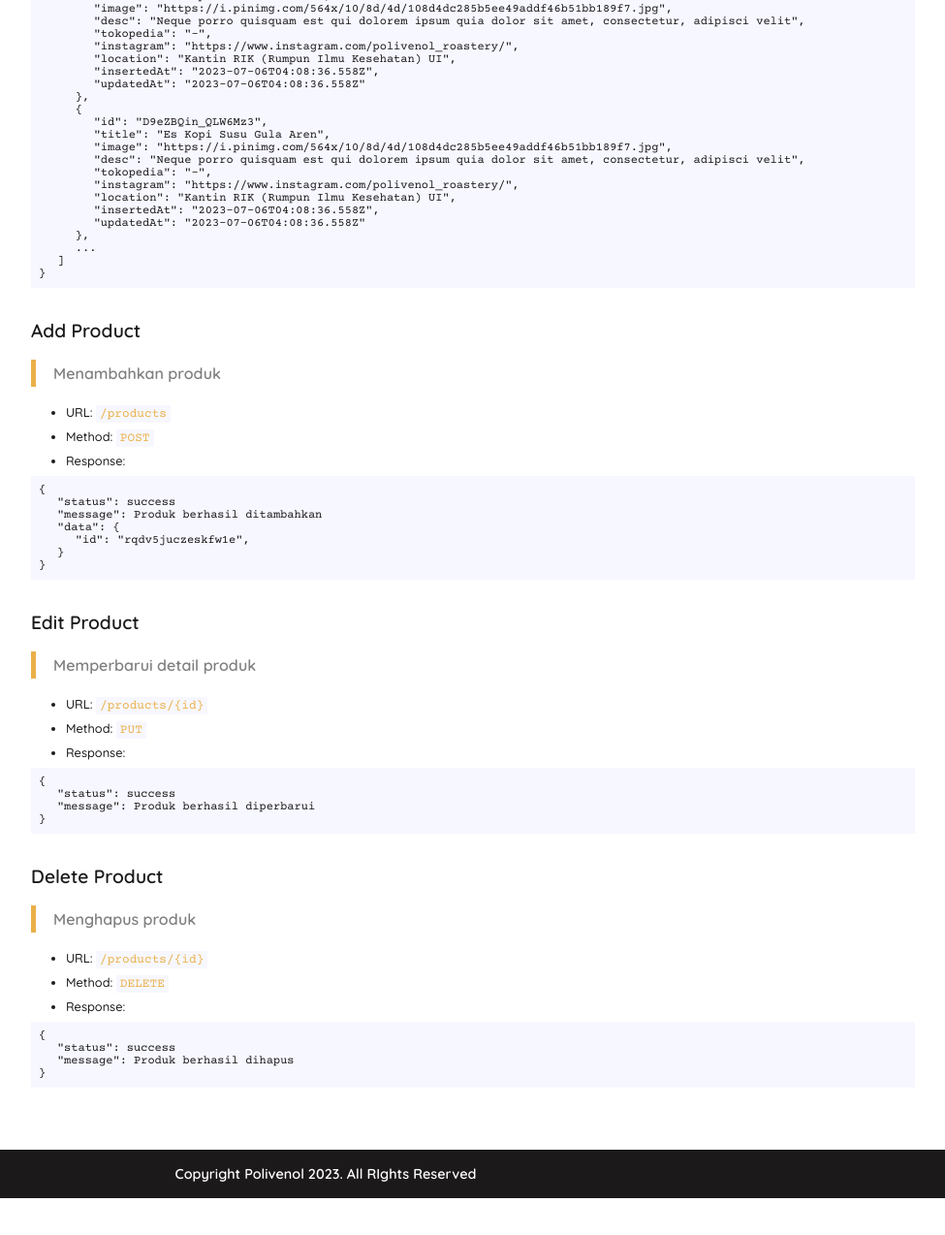
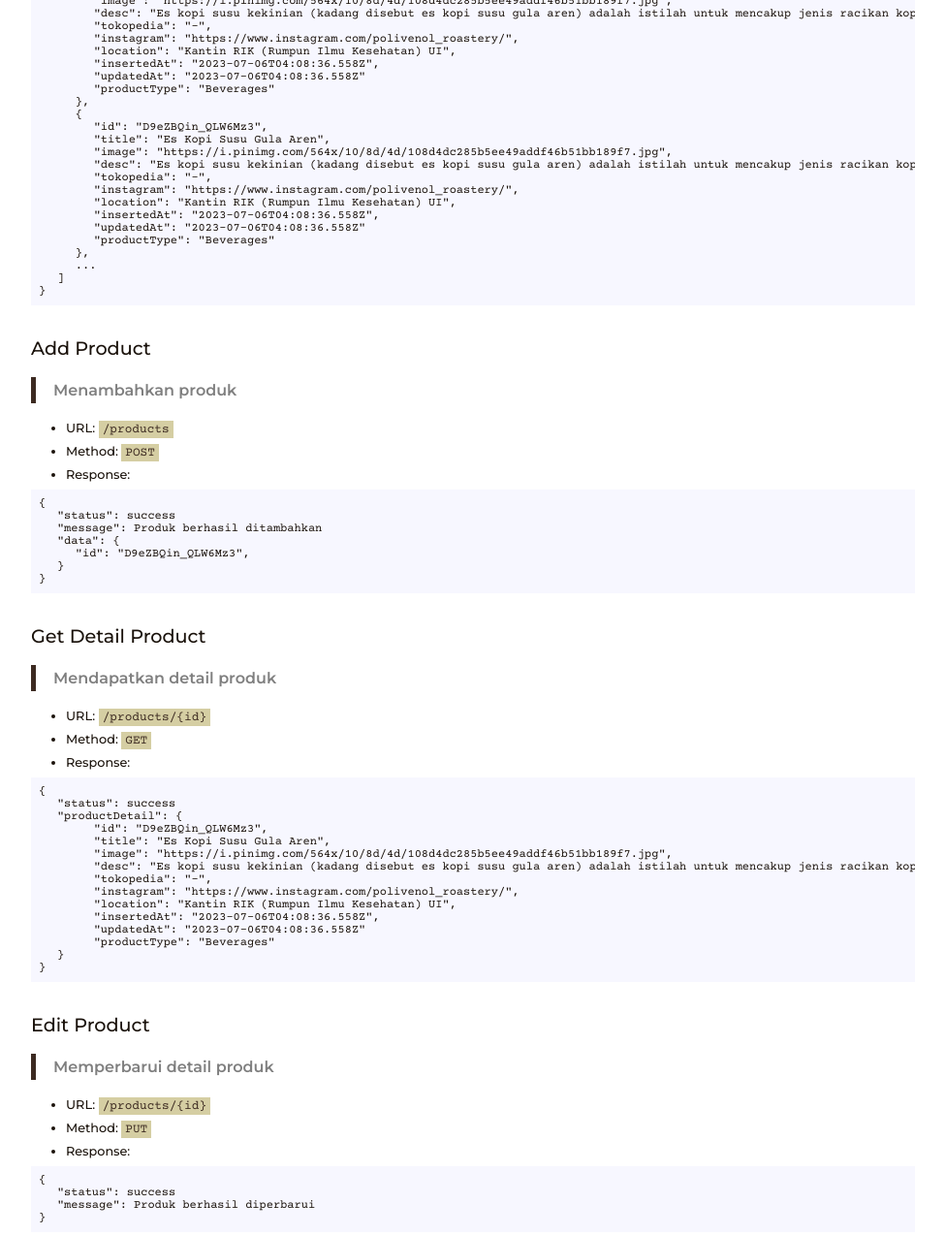
Before and after one commit to Salsabilan12/PolivenolAPI, a website: page src/views/index.html in a window 1280 px wide. Shown: the part 509-1783 px from the top of the page at 97% size, without its empty margins (304-1279 px from the left). Before the commit the page ends 1745 px from the top, so only its background shows below. Drawn offline with nearby package versions, Linux system fonts and the light colour scheme.

Commit message:
endpoint fix

```diff
--- a/src/views/index.html
+++ b/src/views/index.html
@@ -9,12 +9,14 @@
   <style>
     @import url('https://fonts.googleapis.com/css2?family=Quicksand:wght@300;400;500;600;700&display=swap');
     @import url('https://fonts.googleapis.com/css2?family=Courier+Prime&display=swap');
+    @import url('https://fonts.googleapis.com/css2?family=Montserrat:wght@300;400;500;600&display=swap');
 
     :root {
-      --primary: #1B191A;
+      --primary: #1A120B;
       --secondary: #f7f7ff;
-      --orange: #EAB049;
-      --font-primary: 'Quicksand', sans-serif;
+      --third: #D5CEA3;
+      --choco: #3C2A21;
+      --font-primary: 'Montserrat', 'Quicksand', sans-serif;
       --font-code: 'Courier Prime', monospace;
       --white: #fff;
     }
@@ -56,7 +58,7 @@
     .base-url-wrapper h3 {
       font-size: 1.5em;
       margin-bottom: 8px;
-      font-weight: 600;
+      font-weight: 500;
     }
 
     .base-url-wrapper__link {
@@ -66,7 +68,7 @@
     .base-url-wrapper__link a {
       font-size: 0.9em;
       font-weight: 600;
-      color: var(--orange);
+      color: var(--choco);
     }
 
     .endpoints h3 {
@@ -78,12 +80,12 @@
     .endpoint h5 {
       font-size: 1.2em;
       margin-bottom: 18px;
-      font-weight: 600;
+      font-weight: 500;
     }
 
     .endpoint__desc {
       font-size: 1em;
-      border-left: 5px solid var(--orange);
+      border-left: 5px solid var(--choco);
       padding: 4px 18px;
       font-weight: 600;
       color: rgba(0, 0, 0, 0.5);
@@ -100,8 +102,8 @@
     }
 
     .endpoint__detail span {
-      background-color: var(--secondary);
-      color: var(--orange);
+      background-color: var(--third);
+      color: var(--choco);
       padding: 2px 4px;
       font-weight: 500;
       font-family: var(--font-code);
@@ -164,7 +166,7 @@
       }
 
       .nav-bar ul li a:hover {
-        color: var(--orange);
+        color: var(--choco);
       }
 
       .nav-bar ul li {
@@ -193,7 +195,7 @@
       }
 
       .active {
-        border-right: 5px solid var(--orange);
+        border-right: 5px solid var(--choco);
       }
     }
 
@@ -237,15 +239,16 @@
           <li class="nav-bar__brand"><a href="#title">Polivenol - Product API</a></li>
           <li class="nav-bar__link"><a href="#baseUrl">Base URL</a></li>
           <li>Endpoints</li>
-          <li class="nav-bar__link__inner"><a href="#getProduct">Get All Product</a></li>
+          <li class="nav-bar__link__inner"><a href="#getProduct">Get All Products</a></li>
           <li class="nav-bar__link__inner"><a href="#addProduct">Add Product</a></li>
+          <li class="nav-bar__link__inner"><a href="#getDetailProduct">Get Detail Product</a></li>
           <li class="nav-bar__link__inner"><a href="#editProduct">Edit Product</a></li>
           <li class="nav-bar__link__inner"><a href="#deleteProduct">Delete Product</a></li>
         </ul>
       </nav>
       <div class="content">
         <h1 class="content__header" id="title">Polivenol - Product API</h1>
-        <div class="base-url-wrapper" id="base-url">
+        <div class="base-url-wrapper" id="baseUrl">
           <h3>Base URL</h3>
           <p class="base-url-wrapper__link"><a href="">http://localhost:8000/</a></p>
         </div>
@@ -269,12 +272,13 @@
                 <p>"id": "D9eZBQin_QLW6Mz3",</p>
                 <p>"title": "Es Kopi Susu Gula Aren",</p>
                 <p>"image": "https://i.pinimg.com/564x/10/8d/4d/108d4dc285b5ee49addf46b51bb189f7.jpg",</p>
-                <p>"desc": "Neque porro quisquam est qui dolorem ipsum quia dolor sit amet, consectetur, adipisci velit",</p>
+                <p>"desc": "Es kopi susu kekinian (kadang disebut es kopi susu gula aren) adalah istilah untuk mencakup jenis racikan kopi yang mengandung susu dan gula aren. Racikan ini umumnya disajikan dingin dengan es dalam kemasan gelas plastik bertutup."</p>
                 <p>"tokopedia": "-",</p>
                 <p>"instagram": "https://www.instagram.com/polivenol_roastery/",</p>
                 <p>"location": "Kantin RIK (Rumpun Ilmu Kesehatan) UI",</p>
                 <p>"insertedAt": "2023-07-06T04:08:36.558Z",</p>
                 <p>"updatedAt": "2023-07-06T04:08:36.558Z"</p>
+                <p>"productType": "Beverages"</p>
               </div>
               <p class="endpoint__response__third-indent">},</p>
               <p class="endpoint__response__third-indent">{</p>
@@ -282,12 +286,13 @@
                 <p>"id": "D9eZBQin_QLW6Mz3",</p>
                 <p>"title": "Es Kopi Susu Gula Aren",</p>
                 <p>"image": "https://i.pinimg.com/564x/10/8d/4d/108d4dc285b5ee49addf46b51bb189f7.jpg",</p>
-                <p>"desc": "Neque porro quisquam est qui dolorem ipsum quia dolor sit amet, consectetur, adipisci velit",</p>
+                <p>"desc": "Es kopi susu kekinian (kadang disebut es kopi susu gula aren) adalah istilah untuk mencakup jenis racikan kopi yang mengandung susu dan gula aren. Racikan ini umumnya disajikan dingin dengan es dalam kemasan gelas plastik bertutup."</p>
                 <p>"tokopedia": "-",</p>
                 <p>"instagram": "https://www.instagram.com/polivenol_roastery/",</p>
                 <p>"location": "Kantin RIK (Rumpun Ilmu Kesehatan) UI",</p>
                 <p>"insertedAt": "2023-07-06T04:08:36.558Z",</p>
                 <p>"updatedAt": "2023-07-06T04:08:36.558Z"</p>
+                <p>"productType": "Beverages"</p>
               </div>
               <p class="endpoint__response__third-indent">},</p>
               <p class="endpoint__response__third-indent">...</p>
@@ -309,7 +314,35 @@
               <p class="endpoint__response__second-indent">"message": Produk berhasil ditambahkan</p>
               <p class="endpoint__response__second-indent">"data": {</p>
               <div class="endpoint__response__third-indent">
-                <p>"id": "rqdv5juczeskfw1e",</p>
+                <p>"id": "D9eZBQin_QLW6Mz3",</p>
+              </div>
+              <p class="endpoint__response__second-indent">}</p>
+              <p class="endpoint__response__first-indent">}</p>
+            </div>
+          </div>
+          <div class="endpoint" id="getDetailProduct">
+            <h5>Get Detail Product</h5>
+            <p class="endpoint__desc">Mendapatkan detail produk</p>
+            <ul class="endpoint__detail">
+              <li>URL: <span>/products/{id}</span></li>
+              <li>Method: <span>GET</span></li>
+              <li>Response:</li>
+            </ul>
+            <div class="endpoint__response">
+              <p class="endpoint__response__first-indent">{</p>
+              <p class="endpoint__response__second-indent">"status": success</p>
+              <p class="endpoint__response__second-indent">"productDetail": {</p>
+              <div class="endpoint__response__fourth-indent">
+                <p>"id": "D9eZBQin_QLW6Mz3",</p>
+                <p>"title": "Es Kopi Susu Gula Aren",</p>
+                <p>"image": "https://i.pinimg.com/564x/10/8d/4d/108d4dc285b5ee49addf46b51bb189f7.jpg",</p>
+                <p>"desc": "Es kopi susu kekinian (kadang disebut es kopi susu gula aren) adalah istilah untuk mencakup jenis racikan kopi yang mengandung susu dan gula aren. Racikan ini umumnya disajikan dingin dengan es dalam kemasan gelas plastik bertutup."</p>
+                <p>"tokopedia": "-",</p>
+                <p>"instagram": "https://www.instagram.com/polivenol_roastery/",</p>
+                <p>"location": "Kantin RIK (Rumpun Ilmu Kesehatan) UI",</p>
+                <p>"insertedAt": "2023-07-06T04:08:36.558Z",</p>
+                <p>"updatedAt": "2023-07-06T04:08:36.558Z"</p>
+                <p>"productType": "Beverages"</p>
               </div>
               <p class="endpoint__response__second-indent">}</p>
               <p class="endpoint__response__first-indent">}</p>
```
Also changed, not shown: 1 other file.
